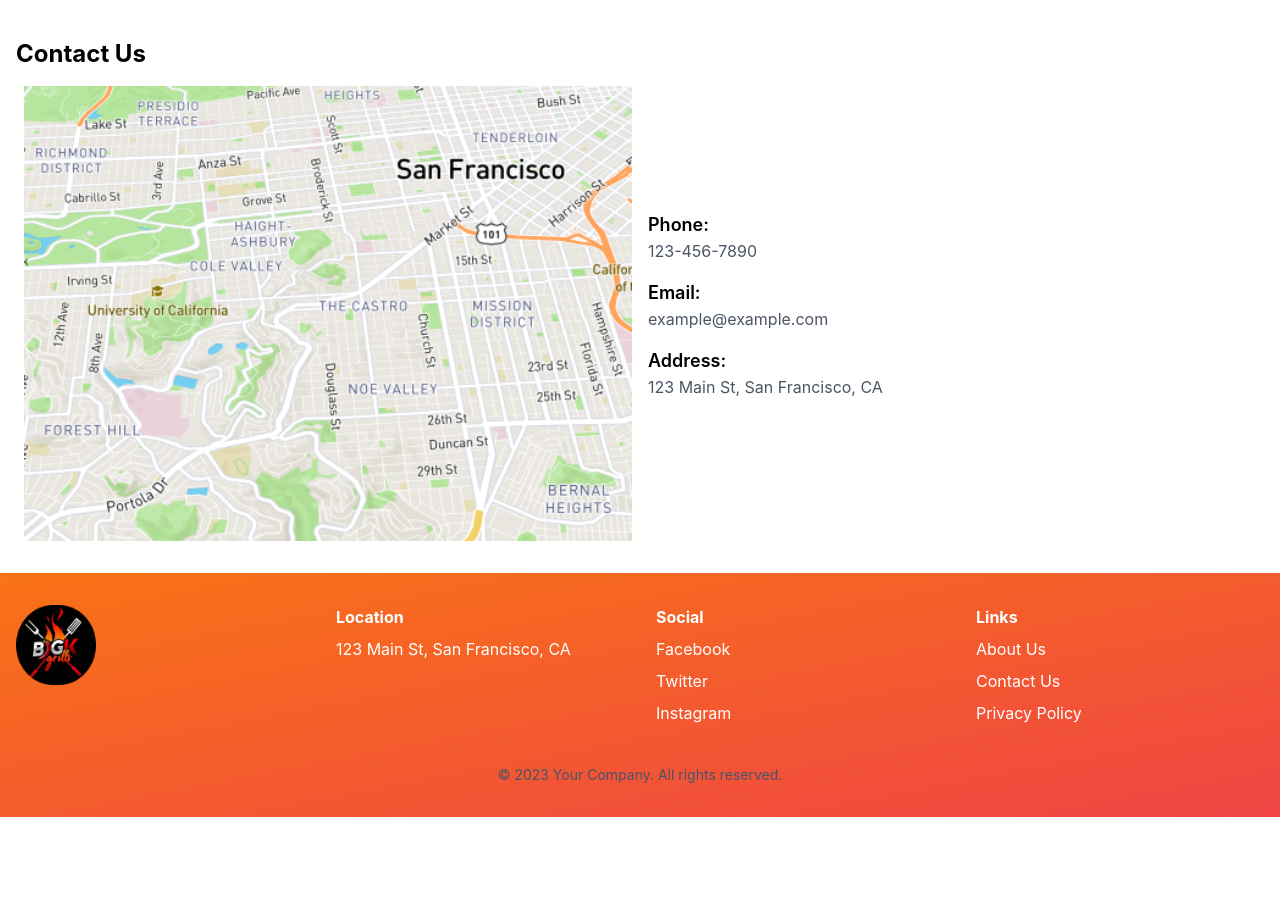
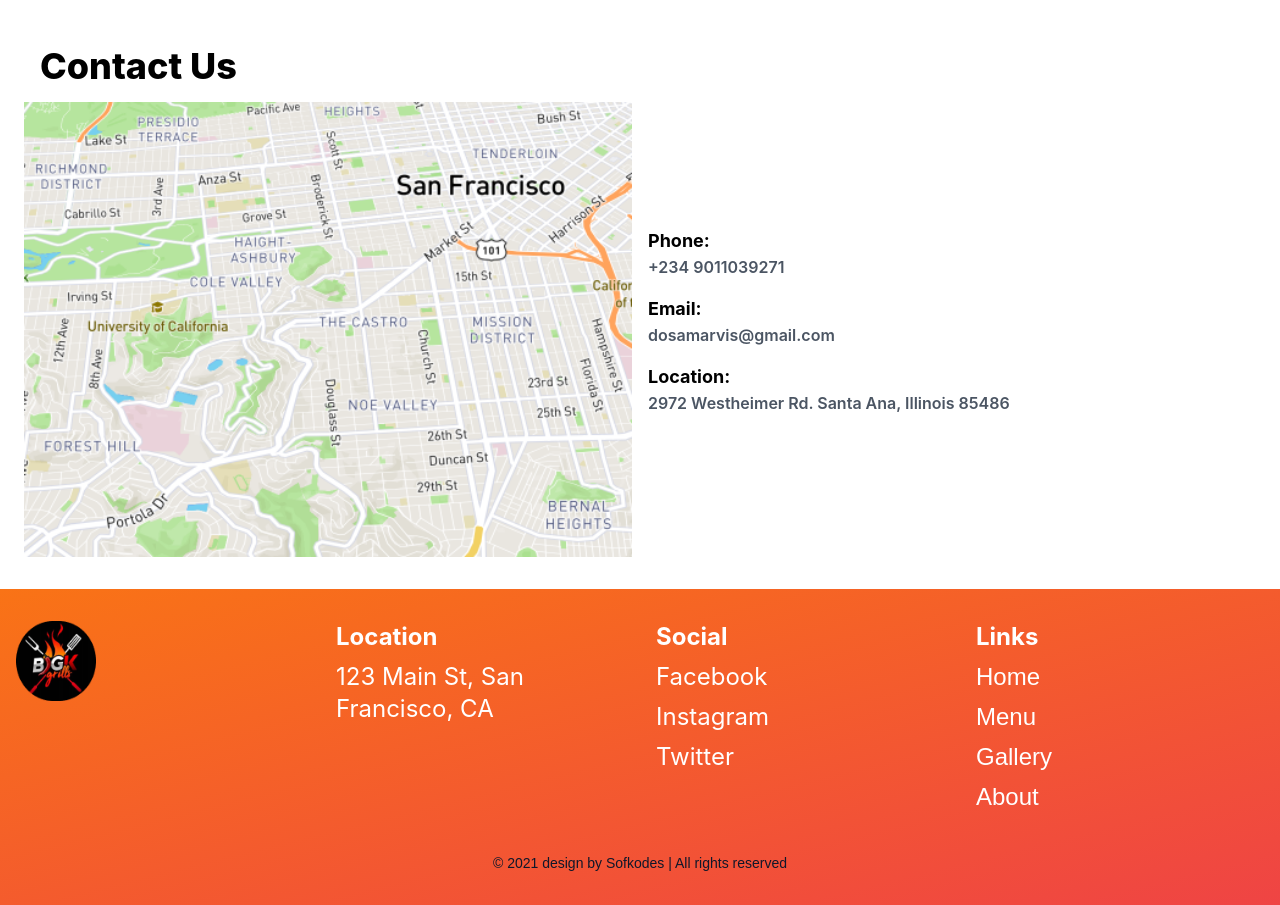
Before and after one commit to Chinwenma/barbecue, a React (Create React App) app: page / in a window 1280 px wide. Shown: the part 1828-2733 px from the top of the page. Before the commit the page ends 2645 px from the top, so only its background shows below. Built offline with nearby package versions, Linux system fonts and the light colour scheme.

Commit message:
RemainingMenu

```diff
--- a/src/components/Contact.jsx
+++ b/src/components/Contact.jsx
@@ -3,24 +3,24 @@ import MAP from '../assets/Rectangle 16.png';
 
 const Contact = () => {
   return (
-    <div className="container mx-auto p-4">
-      <h1 className="text-2xl font-bold mb-4">Contact Us</h1>
-      <div className="flex   justify-center items-center flex-wrap">
+    <div className="container mx-auto p-4 md:w-full">
+      <h1 className="text-3xl  mb-4 text-center leading-9 font-extrabold pl-6  sm:text-4xl  md:text-center lg:text-start sm:leading-10">Contact Us</h1>
+      <div className="flex   justify-between items-center flex-wrap">
         <div className="w-full md:w-1/2 lg:w-1/2 px-2 mb-4">
           <img src={MAP} alt="Map of San Francisco" className="w-full h-auto" />
         </div>
         <div className="w-full md:w-1/2 lg:w-1/2 px-2 mb-4">
           <div className="mb-4">
-            <h2 className="text-lg font-semibold">Phone:</h2>
-            <p className="text-gray-600">123-456-7890</p>
+            <h2 className="text-lg font-bold">Phone:</h2>
+            <p className="text-gray-600 font-semibold">+234 9011039271</p>
           </div>
           <div className="mb-4">
-            <h2 className="text-lg font-semibold">Email:</h2>
-            <p className="text-gray-600">example@example.com</p>
+            <h2 className="text-lg font-bold">Email:</h2>
+            <p className="text-gray-600 font-semibold">dosamarvis@gmail.com</p>
           </div>
           <div className="mb-4">
-            <h2 className="text-lg font-semibold">Address:</h2>
-            <p className="text-gray-600">123 Main St, San Francisco, CA</p>
+            <h2 className="text-lg font-bold">Location:</h2>
+            <p className="text-gray-600 font-semibold">2972 Westheimer Rd. Santa Ana, Illinois 85486 </p>
           </div>
         </div>
       </div>
--- a/src/components/Footer.jsx
+++ b/src/components/Footer.jsx
@@ -2,7 +2,7 @@ import React from 'react';
 import Logo  from"../assets/logo.png"
 const Footer = () => {
   return (
-    <div className="bg-gradient-to-br from-orange-500 to-red-500 text-white py-8">
+    <div className="bg-gradient-to-br from-orange-500 to-red-500 text-2xl text-white py-8">
       <div className="container mx-auto flex flex-wrap justify-center">
 
         <div className='w-full md:w-1/4 px-4 mb-4 md:mb-0'>
@@ -16,45 +16,51 @@ const Footer = () => {
           <h4 className="font-bold mb-2">Social</h4>
           <ul className="list-none">
             <li className="mb-2">
-              <a href="/" className=" hover:text-slate-900">
+              <a href="/" className=" hover:text-slate-900 hover:border-b-2 hover:border-gray-800 transition-all duration-300">
                 Facebook
               </a>
             </li>
             <li className="mb-2">
-              <a href="/" className=" hover:text-slate-900">
+              <a href="/" className=" hover:text-slate-900 hover:border-b-2 hover:border-gray-800 transition-all duration-300">
+                Instagram
+              </a>
+            </li>
+            <li className="mb-2">
+              <a href="/" className=" hover:text-slate-900 hover:border-b-2 hover:border-gray-800 transition-all duration-300">
                 Twitter
               </a>
             </li>
-            <li className="mb-2">
-              <a href="/" className=" hover:text-slate-900">
-                Instagram
-              </a>
-            </li>
+
           </ul>
         </div>
         <div className="w-full md:w-1/4 px-4 mb-4 md:mb-0">
           <h4 className="font-bold mb-2">Links</h4>
           <ul className="list-none">
             <li className="mb-2">
-              <a href="/" className=" hover:text-slate-900">
-                About Us
+              <a href="/" className=" hover:text-slate-900 hover:border-b-2 hover:border-gray-800 transition-all duration-300 font-dm">
+                Home
               </a>
             </li>
             <li className="mb-2">
-              <a href="/" className="t hover:text-slate-900">
-                Contact Us
+              <a href="/" className=" hover:text-slate-900 hover:border-b-2 hover:border-gray-800 transition-all duration-300 font-dm">
+                Menu
               </a>
             </li>
             <li className="mb-2">
-              <a href="/" className=" hover:text-slate-900">
-                Privacy Policy
+              <a href="/" className=" hover:text-slate-900   hover:border-b-2 hover:border-gray-800 transition-all duration-300 font-dm">
+                Gallery
+              </a>
+            </li>
+            <li className="mb-2">
+              <a href="/" className=" hover:text-slate-900 hover:border-b-2 hover:border-gray-800 transition-all duration-300 font-dm">
+                About
               </a>
             </li>
           </ul>
         </div>
       </div>
       <div className="container mx-auto mt-8 text-center">
-        <p className="text-sm text-slate-600">&copy; 2023 Your Company. All rights reserved.</p>
+        <p className="text-sm text-slate-900 font-dm">&copy; 2021 design by Sofkodes | All rights reserved</p>
       </div>
     </div>
   );
--- a/src/components/Gallery.jsx
+++ b/src/components/Gallery.jsx
@@ -47,7 +47,7 @@ const Gallery = () => {
 
   return (
     <div className="container mx-auto p-4">
-      <h1 className="flex justify-start text-2xl font-bold mb-4">Gallery</h1>
+      <h1 className="flex justify-start mb-4 text-3xl text-center leading-9 font-extrabold pl-6  sm:text-4xl  md:text-center lg:text-start sm:leading-10">Gallery</h1>
       <div className="flex flex-wrap">
         {galleryImages.slice(0, showMore ? galleryImages.length : 6).map((image, index) => (
           <div
@@ -60,7 +60,7 @@ const Gallery = () => {
       </div>
       {!showMore && (
         <button
-          className="block mx-auto mt-4 md:hidden bg-blue-500 text-white font-bold py-2 px-4 rounded focus:outline-none focus:shadow-outline"
+          className="block mx-auto mt-4 md:hidden w-36 bg-gradient-to-br from-orange-500 to-red-500 hover:from-orange-600 hover:to-red-600 font-bold py-2 px-4 rounded-lg text-white- focus:outline-none focus:shadow-outline"
           onClick={toggleShowMore}
         >
           See More
@@ -68,7 +68,7 @@ const Gallery = () => {
       )}
       {showMore && (
         <button
-          className="block mx-auto mt-4 md:hidden bg-blue-500 text-white font-bold py-2 px-4 rounded focus:outline-none focus:shadow-outline"
+          className="block mx-auto mt-4 md:hidden w-36 bg-gradient-to-br from-orange-500 to-red-500 hover:from-orange-600 hover:to-red-600 font-bold py-2 px-4 rounded-md focus:outline-none focus:shadow-outline"
           onClick={toggleShowLess}
         >
           See Less
--- a/src/components/Hero.jsx
+++ b/src/components/Hero.jsx
@@ -10,7 +10,7 @@ export default function Hero() {
           <p className="max-w-sm  text-slate-400 md:text-left md:text-2xl">We are  a fast food restaurant. That sells: : Turkey, Fish, Barbecue, Drinks, Shawarma. Located at Ikoyo Avenue, off shell road, Sapele, Delta state.</p>
           <div class="flex justify-center md:justify-start w-36 bg-gradient-to-br from-orange-500 to-red-500 hover:from-orange-600 hover:to-red-600
               shadow-lg rounded-md focus:outline-none ">
-            <a href="#home"
+            <a href="/"
               className=" p-3 px-6 pt-2 text-white  rounded-none baseline md:block">Order Now</a>
 
           </div>
--- a/src/components/NavBar.jsx
+++ b/src/components/NavBar.jsx
@@ -26,7 +26,7 @@ const NavBar = () => {
         </div>
 
       <div className='app__navbar-smallscreen' >
-        <GiHamburgerMenu className=' text-orange-600 ' fontSize={27}  backGround= "black"onClick={() => SetToggleMenu(true)}  />
+        <GiHamburgerMenu className=' text-orange-600 ' fontSize={27}  onClick={() => SetToggleMenu(true)}  />
 
         {toggleMenu && (
           <div className='app__navbar-smallscreen_overlay flex__center slide-bottom'>
--- a/src/custom.css
+++ b/src/custom.css
@@ -4,7 +4,7 @@
   --font-base: 'Cormorant Upright', serif;
   --font-alt: 'Open Sans', sans-serif;
 
-  --color-orange: #ff4500;
+  --color-orange: #f08a65;
   --color-black: #0C0C0C;
   --color-gray: #545454;
   --color-crimson: #F5EFDB;
@@ -141,6 +141,7 @@ a {
   }
   .app__navbar-smallscreen{
     display: flex;
+
   }
   }
 
```
